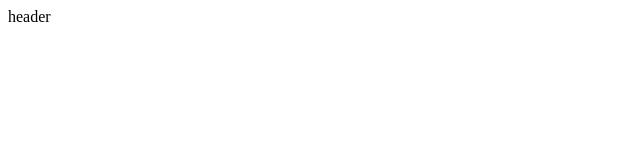
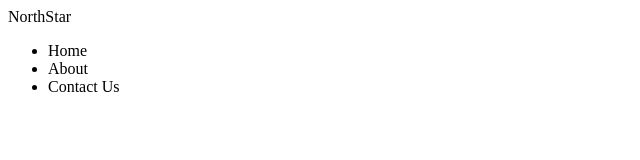
Before and after one commit to David-innov8/NorthStar, a plain HTML site: page index.html in a window 1280 px wide. Shown: the whole page, without its empty margins (0-640 px from the left). Drawn offline with Linux system fonts and the light colour scheme.

```diff
--- a/index.html
+++ b/index.html
@@ -1,12 +1,22 @@
 <!DOCTYPE html>
 <html lang="en">
-<head>
-    <meta charset="UTF-8">
-    <meta name="viewport" content="width=device-width, initial-scale=1.0">
+  <head>
+    <meta charset="UTF-8" />
+    <meta name="viewport" content="width=device-width, initial-scale=1.0" />
     <title>Document</title>
-    <link rel="stylesheet" href="style.css">
-</head>
-<body>
-    header
-</body>
+    <link rel="stylesheet" href="style.css" />
+  </head>
+  <body>
+    <header>
+      <div><span>NorthStar</span></div>
+
+      <div>
+        <ul>
+          <li>Home</li>
+          <li>About</li>
+          <li>Contact Us</li>
+        </ul>
+      </div>
+    </header>
+  </body>
 </html>
```
